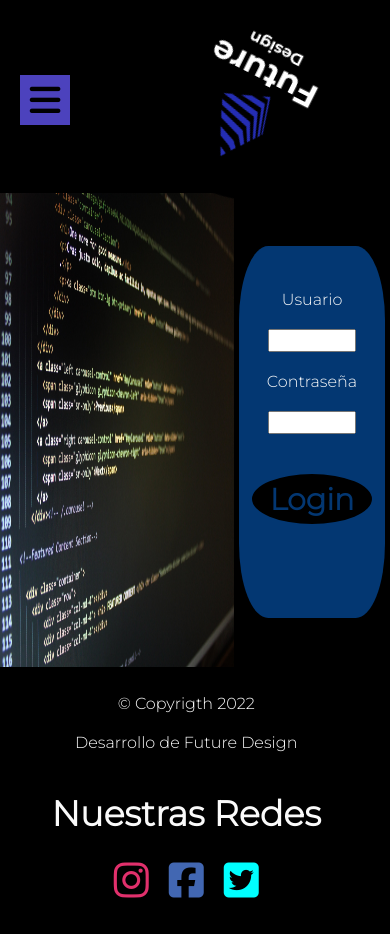
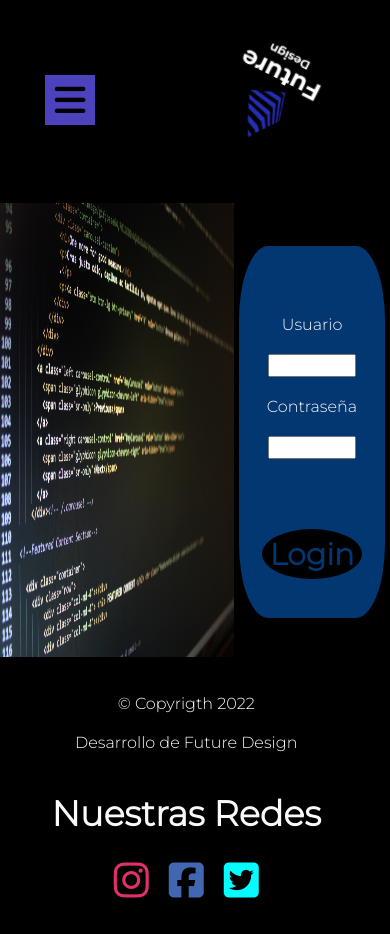
Before and after one commit to Ignalom/DesWeb, a plain HTML site: page inicio.html in a window 390 px wide. Drawn offline with Linux system fonts and the light colour scheme; a web font is replaced by a local one.

Commit message:
fix inicio y logo

```diff
--- a/css/iniciar.css
+++ b/css/iniciar.css
@@ -33,7 +33,7 @@ main{
 
 .container-main-img img{
     width: 60vw;
-    height: calc(100vh - 370px);
+    height: calc(100vh - 390px);
 }
 
 
@@ -74,17 +74,34 @@ main{
 }
 
 .button-inicio-container{
-   width: 120px;
-   height: 120px;
+   width: 100px;
+   height: 70px;
    background-color: inherit;
+   padding-top: 30px;
 }
 
 .button-inicio{
     margin-top: 20px;
-    width: 120px;
+    width: 100px;
     height: 50px;
     color: var(--blue);
     background-color: var(--black);
     border: 2px solid var(--black);
 
 }
+
+@media (max-width:555){
+    .container-main-inputs{
+        width: 50vw;
+    }
+
+    .container-main-img{
+        width: 50vw;
+    }
+
+    .container-main-img img{
+        width: 50vw;
+        height: calc(100vh - 370px);
+    }
+
+}
--- a/css/responsive.css
+++ b/css/responsive.css
@@ -296,6 +296,20 @@ height: 40px;
     .hero-img{
         display: none;
     }
+    /*  LOGO hasta 555px  */
+    .container-logo{width: 200px;
+        height: 100%;
+        position: relative;
+        top: 20px;
+        right: 10px;
+    }
+
+    .container-logo img{
+        max-width: 150px;
+        border-radius: 100%;
+        position: relative;
+        animation: logo 15s infinite alternate;
+    }
 
     .grand-container {
         display: flex;
```
Also changed, not shown: 1 other file.
